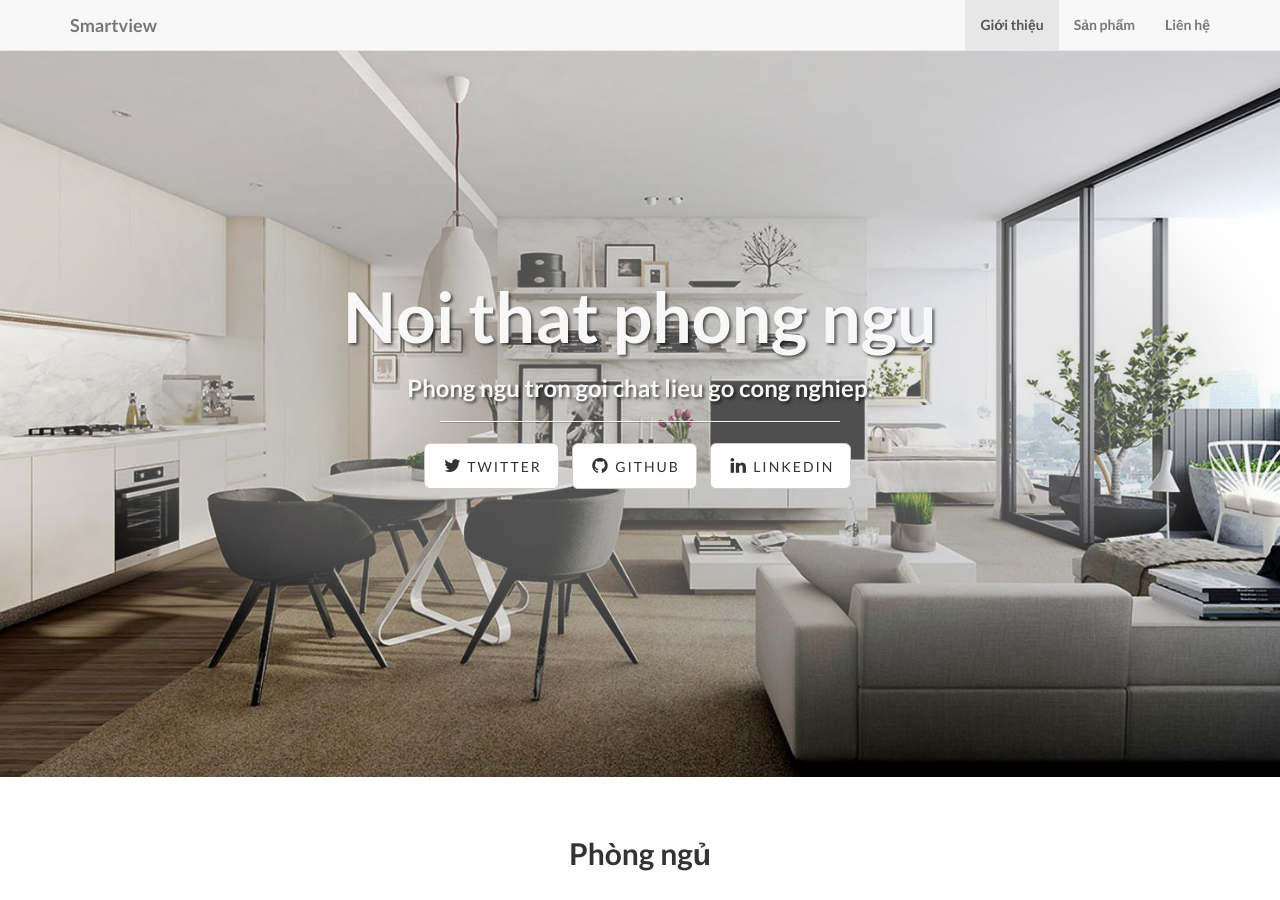
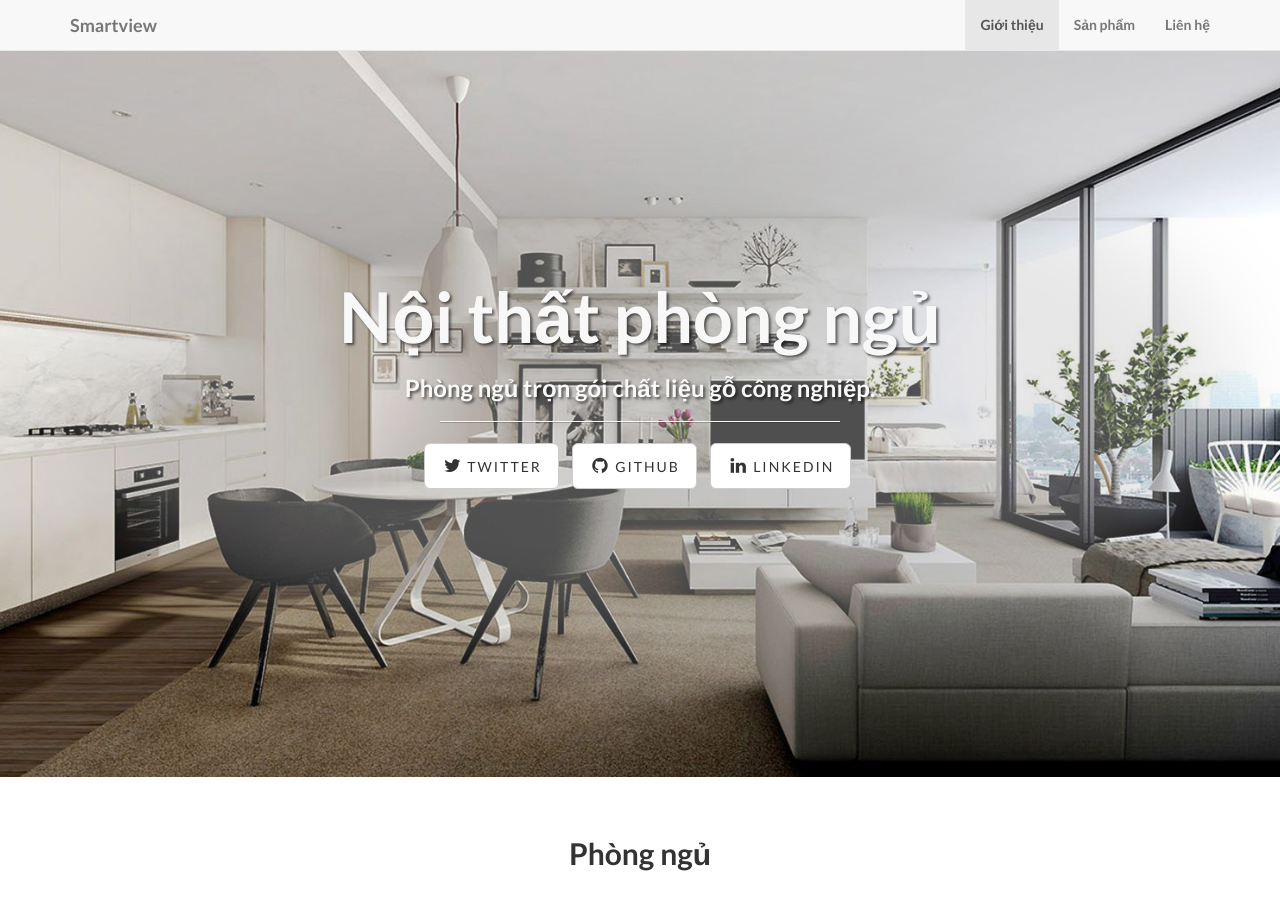
Before and after one commit to haithao/test, a Jekyll site: the page built from index.html, in a window 1280 px wide and 900 px high. Built offline with Jekyll 4.4.1, drawn with Linux system fonts in a browser that asks for light colours; nearby versions of some CDN libraries; library files that are not in the unit come from our copies.

Commit message:
Update index.html

```diff
--- a/index.html
+++ b/index.html
@@ -1,5 +1,5 @@
 ---
 layout: default
-title: Noi that phong ngu
-subTitle: Phong ngu tron goi chat lieu go cong nghiep.
+title: Nội thất phòng ngủ
+subTitle: Phòng ngủ trọn gói chất liệu gỗ công nghiệp.
 ---
```
